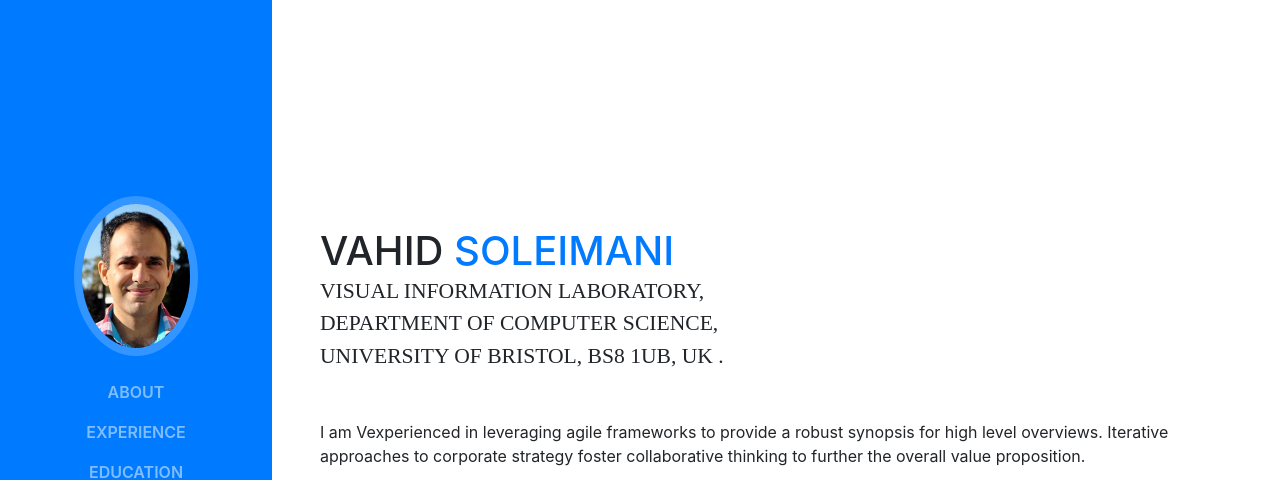
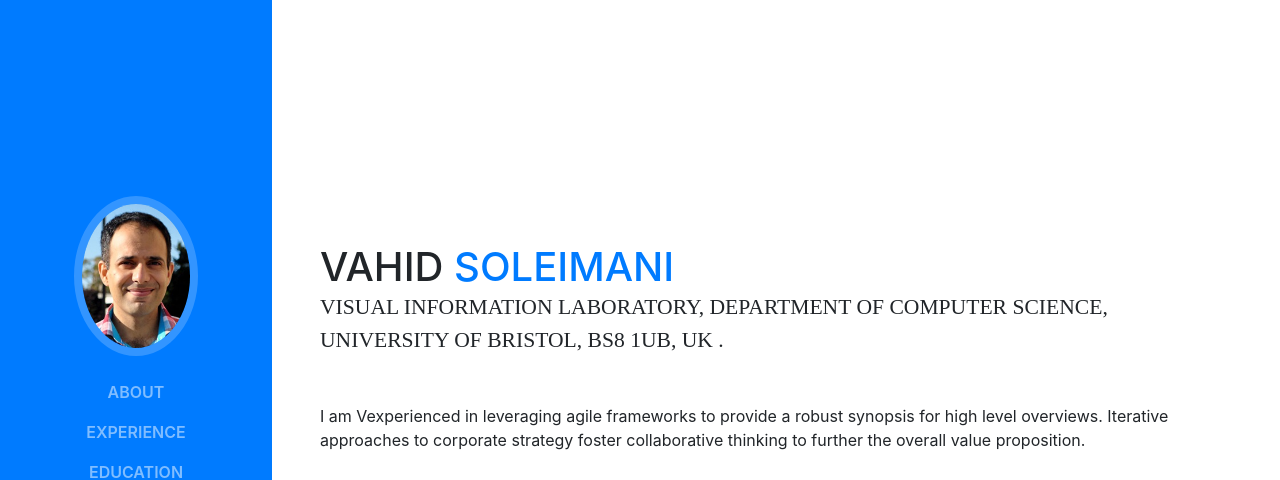
Before and after one commit to VahidSoleimani/VahidSoleimani.github.io, a website with bundled scripts: page index.html in a window 1280 px wide. Shown: the top 480 px of the page. Built offline with nearby package versions, Linux system fonts and the light colour scheme; a web font is replaced by a local one.

Commit message:
Update index.html

```diff
--- a/index.html
+++ b/index.html
@@ -68,7 +68,7 @@
           <h1 class="mb-0">Vahid
             <span class="text-primary">Soleimani</span>
           </h1>
-          <div style="white-space: pre-wrap;" class="subheading mb-5">Visual Information Laboratory,&#10;Department of Computer Science,&#10;University of Bristol, BS8 1UB, UK .</div>
+          <div class="subheading mb-5">Visual Information Laboratory,  Department of Computer Science,  University of Bristol,  BS8 1UB,  UK .</div>
 
           <p class="mb-5">I am Vexperienced in leveraging agile frameworks to provide a robust synopsis for high level overviews. Iterative approaches to corporate strategy foster collaborative thinking to further the overall value proposition.</p>
           <ul class="list-inline list-social-icons mb-0">
```
